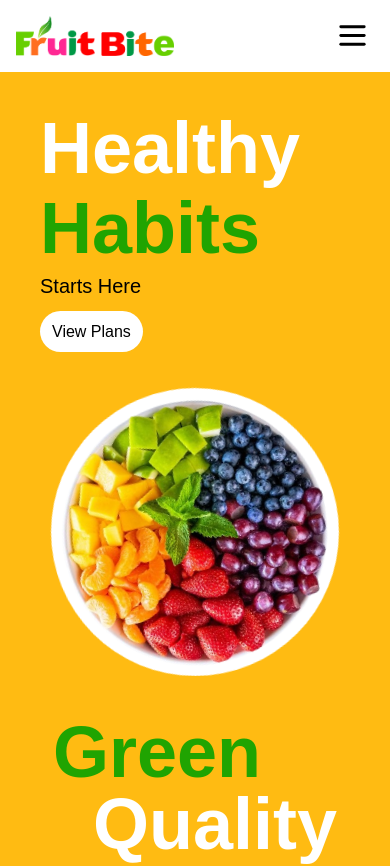
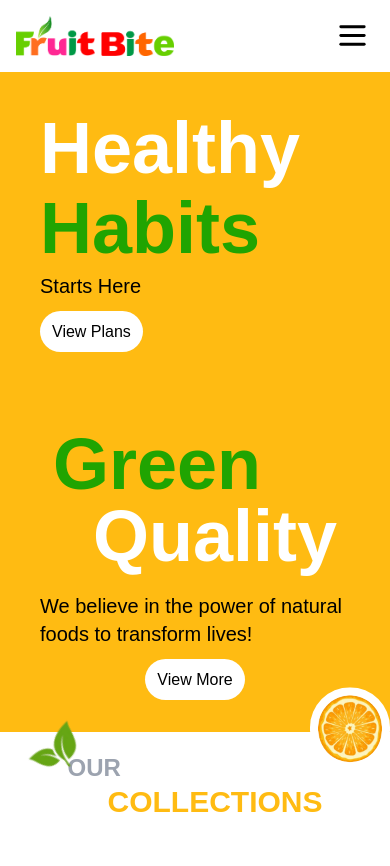
Before and after one commit to FruitBite/Fruti_bite, a Next.js app: page / in a window 390 px wide. Shown: the top 866 px of the page. Built offline with nearby package versions, Linux system fonts and the light colour scheme.

Commit message:
all done

```diff
--- a/src/components/Home/Hero.jsx
+++ b/src/components/Home/Hero.jsx
@@ -149,13 +149,7 @@ const Hero = () => {
           </div>
         </div>
       </div>
-      <Image
-        src="/FruitBowl.png"
-        alt="Fruit bowl"
-        width={1000}
-        height={0}
-        className="w-72 md:w-96 p-1 bg-white rounded-full md:hidden animate-spin-slow"
-      />
+
     </motion.div>
   );
 };
```
